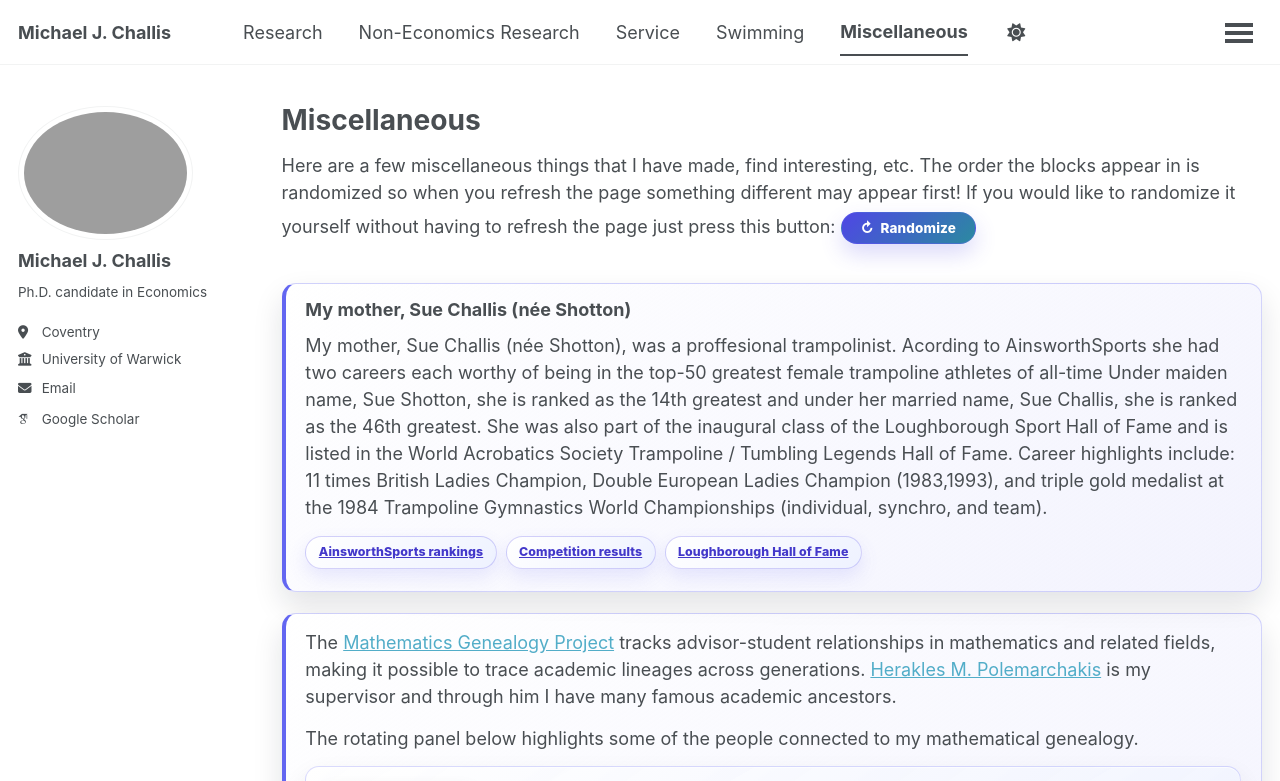
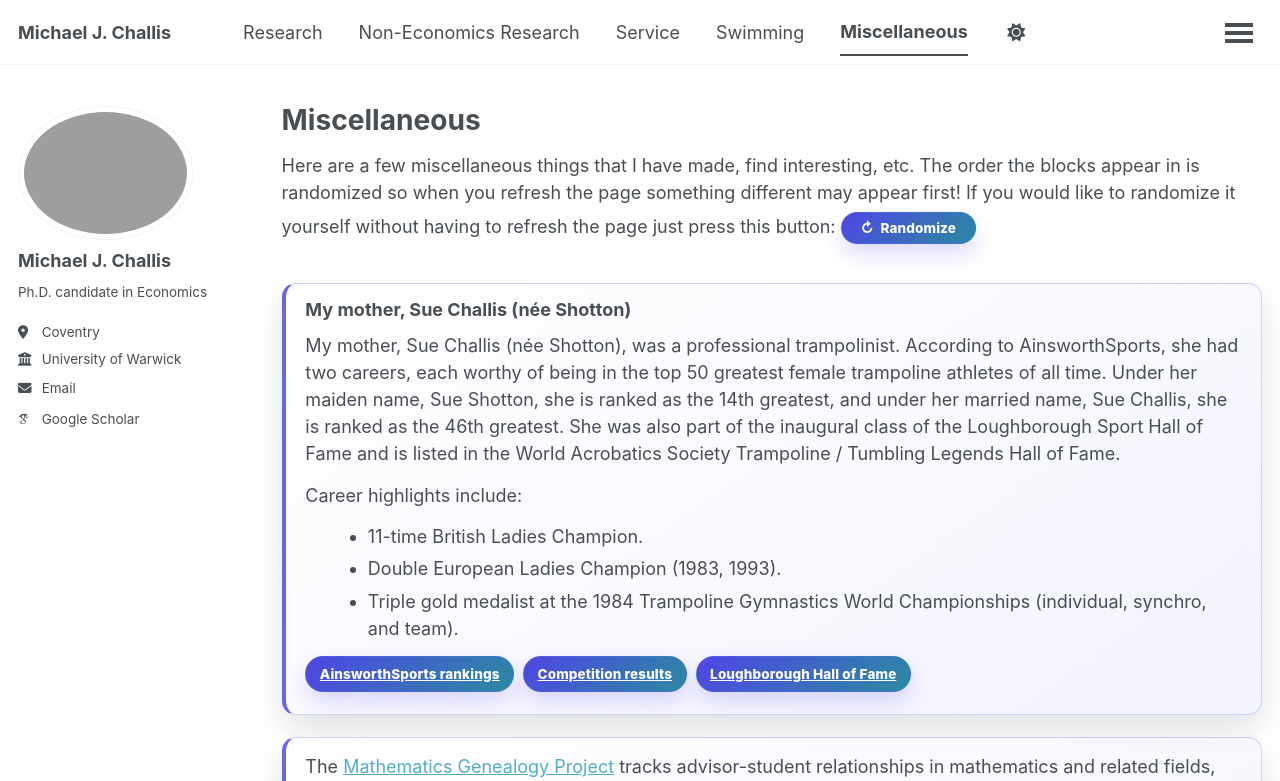
Before and after one commit to MichaelChallis/MichaelChallis.github.io, a Jekyll site: the page built from _pages/fun.md, in a window 1280 px wide and 900 px high, cut to the strip 0-781 px from the top of the window. Built offline with Jekyll 4.4.1, drawn with Linux system fonts in a browser that asks for light colours; some web fonts are replaced; some of the changed lines change nothing that is shown.

Commit message:
Update fun page Sue Challis section and buttons

```diff
--- a/_pages/fun.md
+++ b/_pages/fun.md
@@ -32,43 +32,42 @@ Here are a few miscellaneous things that I have made, find interesting, etc. The
         <h3 id="genealogy-name"></h3>
         <p id="genealogy-bio"></p>
         <div class="genealogy-links">
-          <a id="genealogy-link" class="btn btn--info btn--small fun-page-button fun-page-button--secondary" target="_blank" rel="noopener">Math Genealogy</a>
-          <a id="wiki-link" class="btn btn--primary btn--small fun-page-button fun-page-button--secondary" target="_blank" rel="noopener">Wikipedia</a>
+          <a id="genealogy-link" class="btn btn--primary fun-page-button" target="_blank" rel="noopener">Math Genealogy</a>
+          <a id="wiki-link" class="btn btn--primary fun-page-button" target="_blank" rel="noopener">Wikipedia</a>
         </div>
       </div>
     </div>
 
     <div class="genealogy-controls" aria-label="Genealogy navigation controls">
-      <button type="button" id="genealogy-prev">← Previous</button>
+      <button type="button" id="genealogy-prev" class="btn btn--primary fun-page-button">← Previous</button>
       <span id="genealogy-index"></span>
-      <button type="button" id="genealogy-next">Next →</button>
+      <button type="button" id="genealogy-next" class="btn btn--primary fun-page-button">Next →</button>
     </div>
   </div>
 
   <div id="sue-challis-panel" class="fun-panel sue-challis-card">
     <h3>My mother, Sue Challis (née Shotton)</h3>
     <p>
-      My mother, Sue Challis (née Shotton), was a proffesional trampolinist.
-      Acording to AinsworthSports she had two careers each worthy of being in the top-50 greatest female trampoline athletes of all-time
-      Under maiden name, Sue Shotton, she is ranked as the 14th greatest and under her married name, Sue Challis, she is ranked as the 46th greatest.
+      My mother, Sue Challis (née Shotton), was a professional trampolinist.
+      According to AinsworthSports, she had two careers, each worthy of being in the top 50 greatest female trampoline athletes of all time.
+      Under her maiden name, Sue Shotton, she is ranked as the 14th greatest, and under her married name, Sue Challis, she is ranked as the 46th greatest.
       She was also part of the inaugural class of the Loughborough Sport Hall of Fame
       and is listed in the World Acrobatics Society Trampoline / Tumbling Legends Hall of Fame.
-      Career highlights include:
-      11 times British Ladies Champion,
-      Double European Ladies Champion (1983,1993), and
-      triple gold medalist at the 1984 Trampoline Gymnastics World Championships (individual, synchro, and team).
     </p>
-    <p>
-
-    </p>
+    <p>Career highlights include:</p>
+    <ul class="sue-challis-accomplishments">
+      <li>11-time British Ladies Champion.</li>
+      <li>Double European Ladies Champion (1983, 1993).</li>
+      <li>Triple gold medalist at the 1984 Trampoline Gymnastics World Championships (individual, synchro, and team).</li>
+    </ul>
     <div class="sue-challis-links">
-      <a class="btn btn--primary btn--small fun-page-button fun-page-button--secondary"
+      <a class="btn btn--primary fun-page-button"
          href="https://ainsworthsports.com/womens_trampoline_athlete_rankings_all_time_1_to_1000.htm"
          target="_blank" rel="noopener">AinsworthSports rankings</a>
-      <a class="btn btn--primary btn--small fun-page-button fun-page-button--secondary"
+      <a class="btn btn--primary fun-page-button"
          href="https://intersportstats.com/athletes/3000420493"
          target="_blank" rel="noopener">Competition results</a>
-      <a class="btn btn--primary btn--small fun-page-button fun-page-button--secondary"
+      <a class="btn btn--primary fun-page-button"
          href="https://www.lboro.ac.uk/sport/loughborough-sport/hall-of-fame/"
          target="_blank" rel="noopener">Loughborough Hall of Fame</a>
     </div>
@@ -312,20 +311,6 @@ Here are a few miscellaneous things that I have made, find interesting, etc. The
     outline-offset: 3px;
   }
 
-  .fun-page-button--secondary {
-    border-color: rgba(79, 70, 229, 0.24) !important;
-    background: linear-gradient(135deg, #ffffff, #eef2ff);
-    background-color: #ffffff;
-    color: #4338ca !important;
-    box-shadow: 0 8px 18px rgba(99, 102, 241, 0.14);
-  }
-
-  .fun-page-button--secondary:hover,
-  .fun-page-button--secondary:focus {
-    background: linear-gradient(135deg, #eef2ff, #fff7ed);
-    background-color: #eef2ff;
-    color: #312e81 !important;
-  }
 
   .fun-randomize-button {
     margin: 0.35rem 0 0.85rem;
@@ -362,6 +347,15 @@ Here are a few miscellaneous things that I have made, find interesting, etc. The
   .sue-challis-card p {
     margin: 0 0 0.8rem;
     color: var(--global-text-color);
+  }
+
+  .sue-challis-accomplishments {
+    margin: 0 0 0.8rem 1.25rem;
+    color: var(--global-text-color);
+  }
+
+  .sue-challis-accomplishments li {
+    margin-bottom: 0.3rem;
   }
 
   .sue-challis-links {
@@ -455,26 +449,6 @@ Here are a few miscellaneous things that I have made, find interesting, etc. The
     margin-top: 0.65rem;
   }
 
-  .genealogy-controls button {
-    border: 1px solid rgba(79, 70, 229, 0.28);
-    background: linear-gradient(135deg, #ffffff, #eef2ff);
-    border-radius: 999px;
-    padding: 0.42rem 0.85rem;
-    cursor: pointer;
-    font-size: 0.88rem;
-    font-weight: 800;
-    color: #4338ca;
-    box-shadow: 0 8px 18px rgba(99, 102, 241, 0.14);
-    transition: transform 0.18s ease, box-shadow 0.18s ease, border-color 0.18s ease, background 0.18s ease;
-  }
-
-  .genealogy-controls button:hover,
-  .genealogy-controls button:focus {
-    transform: translateY(-1px);
-    border-color: rgba(245, 158, 11, 0.65);
-    background: linear-gradient(135deg, #eef2ff, #fff7ed);
-    box-shadow: 0 12px 24px rgba(99, 102, 241, 0.2);
-  }
 
   #genealogy-index {
     min-width: 4rem;
@@ -522,23 +496,6 @@ Here are a few miscellaneous things that I have made, find interesting, etc. The
     }
   }
 
-  html[data-theme="dark"] .fun-page-button--secondary,
-  html[data-theme="dark"] .genealogy-controls button {
-    border-color: rgba(129, 140, 248, 0.4) !important;
-    background: linear-gradient(135deg, rgba(30, 41, 59, 0.96), rgba(49, 46, 129, 0.78));
-    background-color: #1e293b;
-    color: #e0e7ff !important;
-    box-shadow: 0 10px 22px rgba(2, 6, 23, 0.36);
-  }
-
-  html[data-theme="dark"] .fun-page-button--secondary:hover,
-  html[data-theme="dark"] .fun-page-button--secondary:focus,
-  html[data-theme="dark"] .genealogy-controls button:hover,
-  html[data-theme="dark"] .genealogy-controls button:focus {
-    border-color: rgba(245, 158, 11, 0.62) !important;
-    background: linear-gradient(135deg, rgba(49, 46, 129, 0.95), rgba(15, 118, 110, 0.78));
-    color: #ffffff !important;
-  }
 
   html[data-theme="dark"] .fun-panel {
     border-color: rgba(129, 140, 248, 0.35);
```
